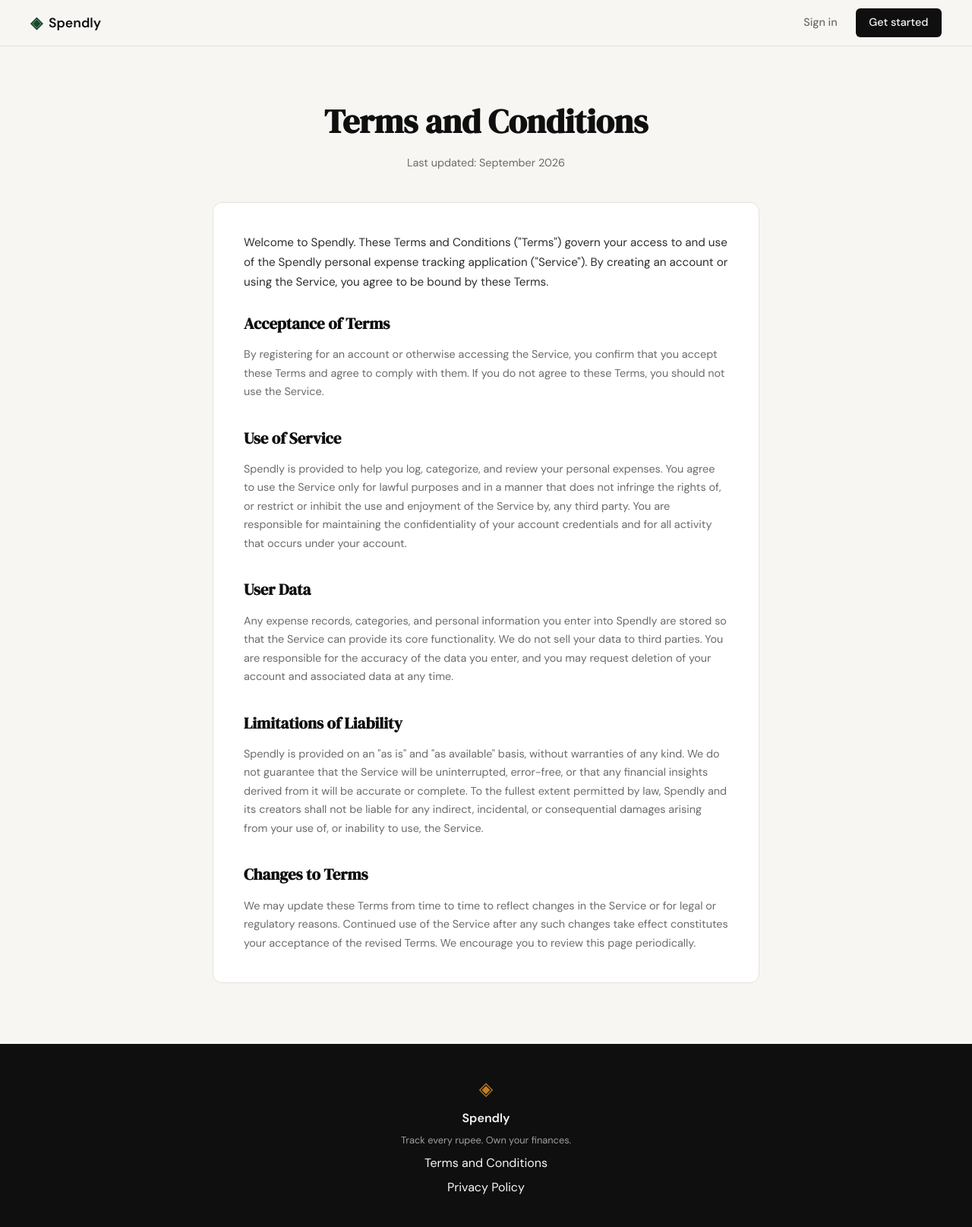
After one commit to akshatjain122004/spendly, a Flask app: page /terms in a window 1280 px wide. The commit adds this page. Shown: the whole page at 76% size. Run offline with Flask 3, Linux system fonts and the light colour scheme.

Commit message:
landing: add terms and conditions page and route

```diff
--- a/app.py
+++ b/app.py
@@ -20,6 +20,11 @@ def register():
 @app.route("/login")
 def login():
     return render_template("login.html")
+
+
+@app.route("/terms")
+def terms():
+    return render_template("terms.html")
 
 
 # ------------------------------------------------------------------ #
--- a/static/css/style.css
+++ b/static/css/style.css
@@ -478,6 +478,65 @@ a { color: inherit; text-decoration: none; }
 .auth-switch a:hover { text-decoration: underline; }
 
 /* ------------------------------------------------------------------ */
+/* Legal pages                                                         */
+/* ------------------------------------------------------------------ */
+
+.legal-section {
+    padding: 4rem 2rem 5rem;
+}
+
+.legal-container {
+    max-width: 720px;
+    margin: 0 auto;
+}
+
+.legal-header {
+    text-align: center;
+    margin-bottom: 2.5rem;
+}
+
+.legal-title {
+    font-family: var(--font-display);
+    font-size: clamp(2rem, 4vw, 2.75rem);
+    color: var(--ink);
+    margin-bottom: 0.5rem;
+}
+
+.legal-subtitle {
+    font-size: 0.9rem;
+    color: var(--ink-muted);
+}
+
+.legal-card {
+    background: var(--paper-card);
+    border: 1px solid var(--border);
+    border-radius: var(--radius-md);
+    padding: 2.5rem;
+}
+
+.legal-intro {
+    font-size: 0.95rem;
+    color: var(--ink-soft);
+    line-height: 1.7;
+    margin-bottom: 1.5rem;
+}
+
+.legal-heading {
+    font-family: var(--font-display);
+    font-size: 1.3rem;
+    color: var(--ink);
+    margin: 2rem 0 0.75rem;
+}
+
+.legal-heading:first-of-type { margin-top: 0; }
+
+.legal-body {
+    font-size: 0.9rem;
+    color: var(--ink-muted);
+    line-height: 1.7;
+}
+
+/* ------------------------------------------------------------------ */
 /* Footer                                                              */
 /* ------------------------------------------------------------------ */
 
--- a/templates/base.html
+++ b/templates/base.html
@@ -34,7 +34,7 @@
             <span class="brand-icon">◈</span>
             <span class="footer-name">Spendly</span>
             <p class="footer-copy">Track every rupee. Own your finances.</p>
-            <a href="#">Terms and Conditions</a>
+            <a href="{{ url_for('terms') }}">Terms and Conditions</a>
             <a href="#">Privacy Policy</a>
         </div>
     </footer>
--- /dev/null
+++ b/templates/terms.html
@@ -0,0 +1,68 @@
+{% extends "base.html" %}
+
+{% block title %}Terms and Conditions — Spendly{% endblock %}
+
+{% block content %}
+
+<section class="legal-section">
+    <div class="legal-container">
+
+        <div class="legal-header">
+            <h1 class="legal-title">Terms and Conditions</h1>
+            <p class="legal-subtitle">Last updated: September 2026</p>
+        </div>
+
+        <div class="legal-card">
+            <p class="legal-intro">
+                Welcome to Spendly. These Terms and Conditions ("Terms") govern your access to and
+                use of the Spendly personal expense tracking application ("Service"). By creating an
+                account or using the Service, you agree to be bound by these Terms.
+            </p>
+
+            <h2 class="legal-heading">Acceptance of Terms</h2>
+            <p class="legal-body">
+                By registering for an account or otherwise accessing the Service, you confirm that you
+                accept these Terms and agree to comply with them. If you do not agree to these Terms,
+                you should not use the Service.
+            </p>
+
+            <h2 class="legal-heading">Use of Service</h2>
+            <p class="legal-body">
+                Spendly is provided to help you log, categorize, and review your personal expenses.
+                You agree to use the Service only for lawful purposes and in a manner that does not
+                infringe the rights of, or restrict or inhibit the use and enjoyment of the Service by,
+                any third party. You are responsible for maintaining the confidentiality of your account
+                credentials and for all activity that occurs under your account.
+            </p>
+
+            <h2 class="legal-heading">User Data</h2>
+            <p class="legal-body">
+                Any expense records, categories, and personal information you enter into Spendly are
+                stored so that the Service can provide its core functionality. We do not sell your data
+                to third parties. You are responsible for the accuracy of the data you enter, and you may
+                request deletion of your account and associated data at any time.
+            </p>
+
+            <h2 class="legal-heading">Limitations of Liability</h2>
+            <p class="legal-body">
+                Spendly is provided on an "as is" and "as available" basis, without warranties of any
+                kind. We do not guarantee that the Service will be uninterrupted, error-free, or that any
+                financial insights derived from it will be accurate or complete. To the fullest extent
+                permitted by law, Spendly and its creators shall not be liable for any indirect,
+                incidental, or consequential damages arising from your use of, or inability to use, the
+                Service.
+            </p>
+
+            <h2 class="legal-heading">Changes to Terms</h2>
+            <p class="legal-body">
+                We may update these Terms from time to time to reflect changes in the Service or for
+                legal or regulatory reasons. Continued use of the Service after any such changes take
+                effect constitutes your acceptance of the revised Terms. We encourage you to review this
+                page periodically.
+            </p>
+        </div>
+
+    </div>
+</section>
+
+{% endblock %}
```
